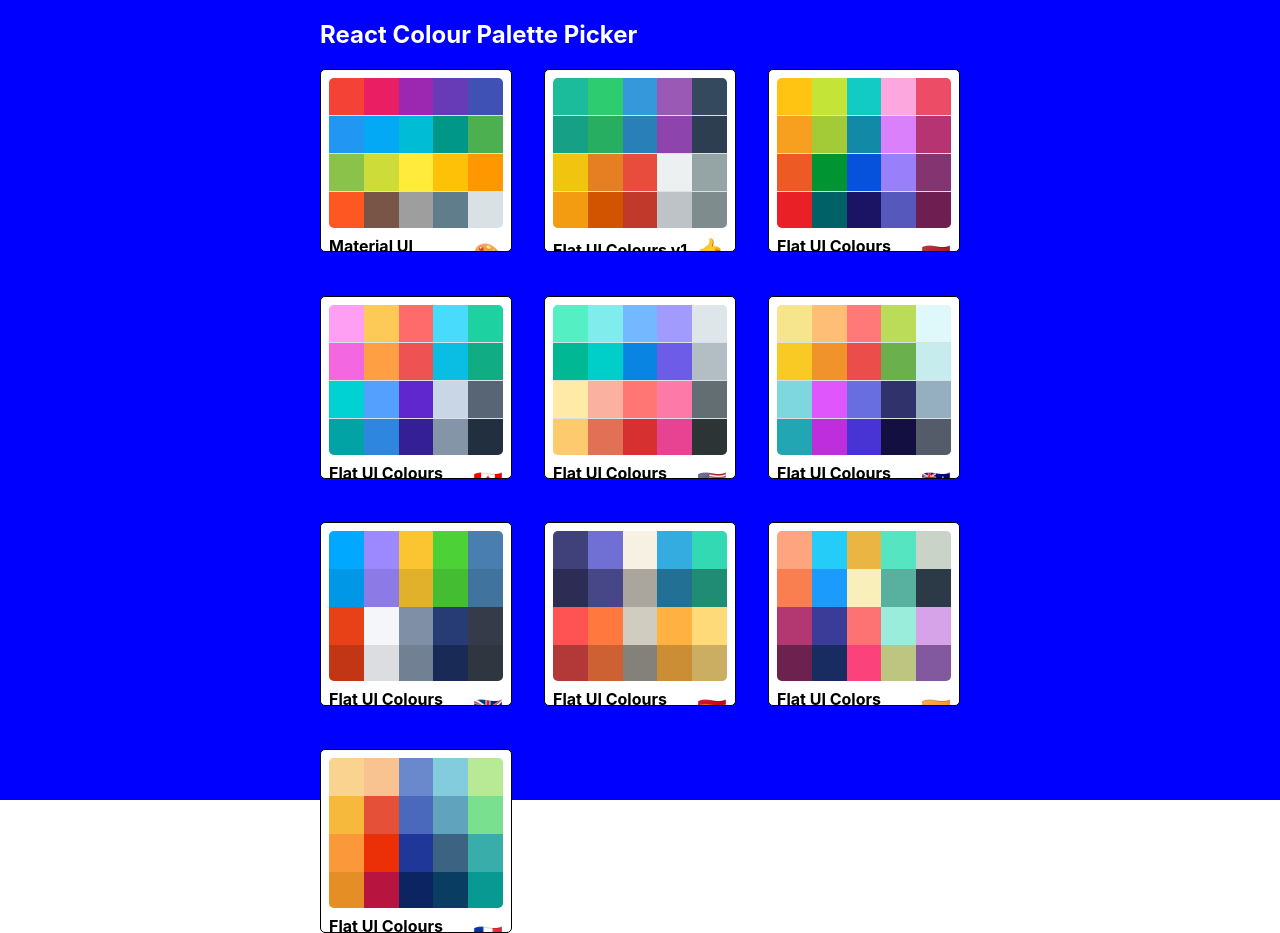
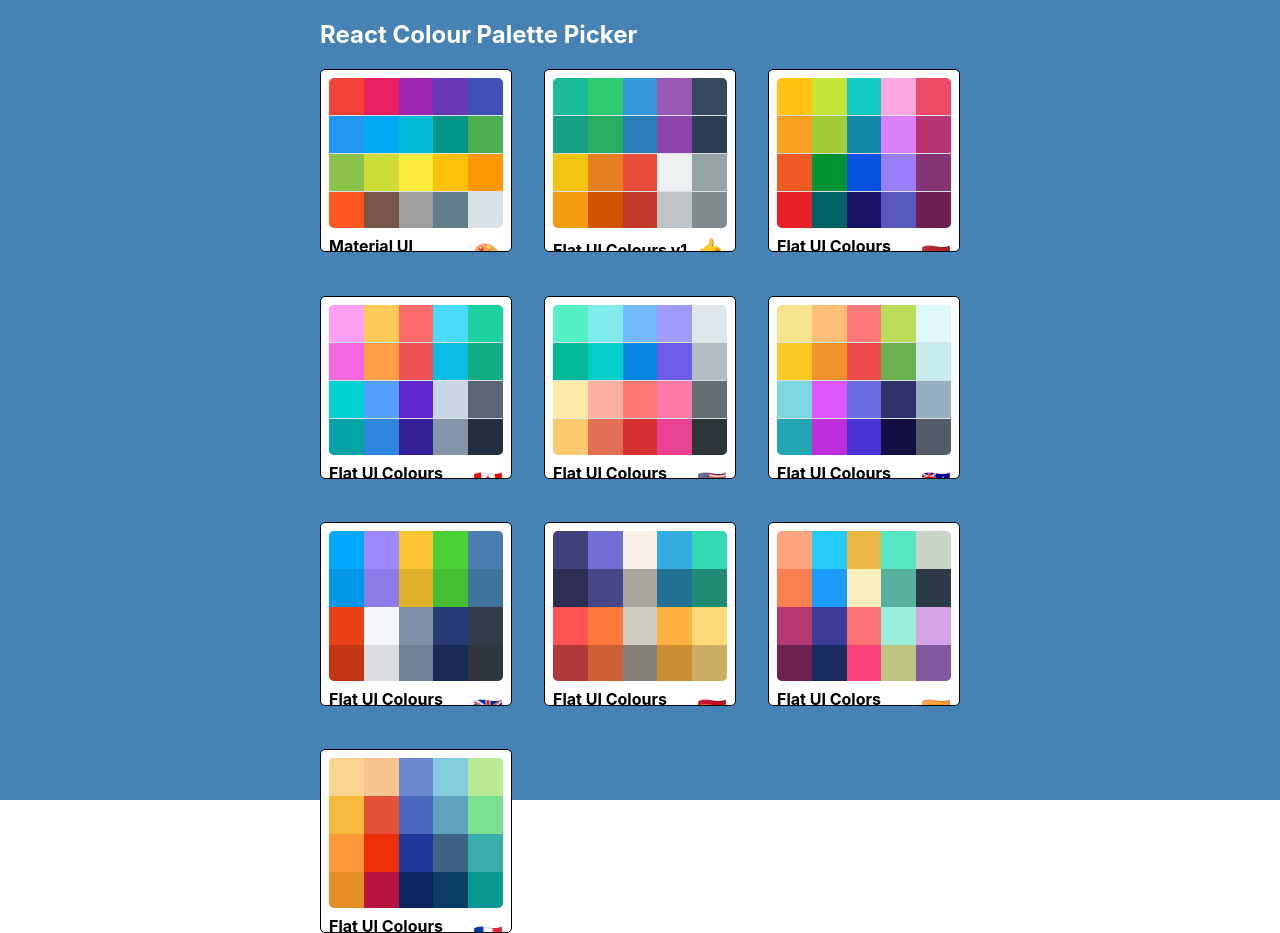
Before and after one commit to JoshuaKaluski/colour-palette-picker, a React (Create React App) app: page / in a window 1280 px wide. Built offline with nearby package versions, Linux system fonts and the light colour scheme.

Commit message:
Implemented basic navigation.

```diff
--- a/src/App.js
+++ b/src/App.js
@@ -21,7 +21,7 @@
         <Switch>
             <Route
                 exact path="/"
-                render={() => <PaletteList palettes={seedPalettes}/>}
+                render={(routeProps) => <PaletteList palettes={seedPalettes} {...routeProps} />}
             />
             <Route
                 exact path="/palette/:id"
--- a/src/MiniPalette.js
+++ b/src/MiniPalette.js
@@ -46,7 +46,7 @@
 
 function MiniPalette(props) {
   //Object destructuring of props
-  const {classes, paletteName, emoji, colours} = props;
+  const {classes, paletteName, emoji, colours, handleClick} = props;
 
   //Method to generate mini colour boxes that will form mini palettes
   const miniColourBoxes = colours.map(colour => (
@@ -54,7 +54,7 @@
   ));
 
   return (
-    <div className={classes.root}>
+    <div className={classes.root} onClick={handleClick}>
       <div className={classes.colours}>
         {/*Mini colour palettes*/}
         {miniColourBoxes}
--- a/src/PaletteList.js
+++ b/src/PaletteList.js
@@ -1,10 +1,10 @@
 import React, {Component} from 'react';
+import MiniPalette from './MiniPalette';
 import {withStyles} from "@material-ui/styles";
-import MiniPalette from './MiniPalette';
 
 const styles = {
   root: {
-    backgroundColor: 'blue',
+    backgroundColor: 'steelblue',
     height: '100vh',
     display: 'flex',
     alignItems: 'flex-start',
@@ -33,6 +33,11 @@
 };
 
 class PaletteList extends Component {
+  //Method to go to the path of a selected palette
+  goToPalette(id) {
+    this.props.history.push(`/palette/${id}`);
+  }
+
   render() {
     //Object destructuring of props
     const {palettes, classes} = this.props;
@@ -45,7 +50,7 @@
           </nav>
           <div className={classes.palettes}>
             {palettes.map(palette => (
-              <MiniPalette {...palette} />
+              <MiniPalette {...palette} handleClick={() => this.goToPalette(palette.id)} />
             ))}
           </div>
         </div>
```
